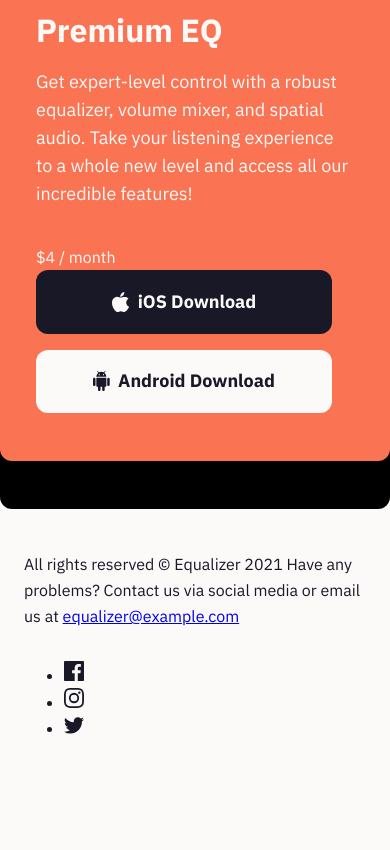
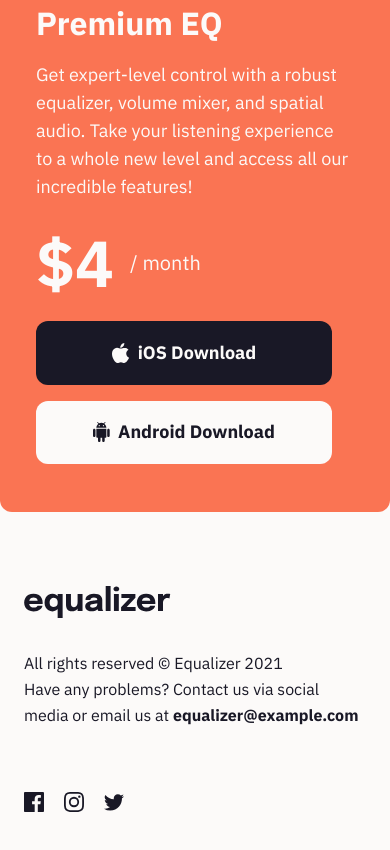
Before and after one commit to aldhairescobar/Equalizer-landing-page, a plain HTML site: page index.html in a window 390 px wide. Shown: the part 1024-1874 px from the top of the page. Before the commit the page ends 1781 px from the top, so only its background shows below. Drawn offline with Linux system fonts and the light colour scheme.

Commit message:
mobile done

```diff
--- a/index.html
+++ b/index.html
@@ -29,7 +29,9 @@
       <div class="info-card">
         <h2 class="info-card-title">Premium EQ</h2>
         <p class="info-card-description">Get expert-level control with a robust equalizer, volume mixer, and spatial audio. Take your listening experience to a whole new level and access all our incredible features!</p>
-        <span class="info-card-pricing">$4 / month</span>
+        <div class="info-card-pricing">
+          <span class="info-price">$4</span> / month
+        </div>
         <a class="btn btn-primary" href="#">
           <svg class="apple-icon" width="18" height="20" xmlns="http://www.w3.org/2000/svg"><path d="M12.683 4.681c1.359 0 2.798.745 3.821 2.029-3.356 1.851-2.812 6.674.58 7.965-.467 1.04-.69 1.504-1.292 2.425-.839 1.285-2.02 2.886-3.486 2.897-1.302.014-1.637-.852-3.403-.842-1.766.009-2.134.857-3.437.845C4 19.987 2.88 18.542 2.042 17.257-.302 13.667-.549 9.45.897 7.207c1.029-1.592 2.651-2.523 4.175-2.523 1.551 0 2.527.856 3.812.856 1.247 0 2.005-.859 3.8-.859ZM12.291 0c.178 1.215-.315 2.405-.968 3.246-.697.904-1.901 1.603-3.066 1.566-.213-1.163.332-2.36.995-3.167C9.978.756 11.224.074 12.291 0Z" fill="#FCFAF9"/></svg>
           iOS Download
@@ -43,22 +45,22 @@
 
     <footer class="footer main-grid">
       <div class="footer-main">
-        <img src="" alt="" class="footer-logo">
-        <p class="footer-text">All rights reserved © Equalizer 2021 Have any problems? Contact us via social media or email us at <a href="mailto:equalizer@example.com" target="_blank">equalizer@example.com</a></p>
+        <img src="./assets/logo.svg" alt="" class="footer-logo">
+        <p class="footer-text">All rights reserved © Equalizer 2021<br> Have any problems? Contact us via social media or email us at <a class="footer-email" href="mailto:equalizer@example.com" target="_blank">equalizer@example.com</a></p>
       </div>
       <ul class="social-list">
         <li class="social-item">
           <a href="#" class="social-link">
-            <img src="./assets/icon-facebook.svg" alt="">
+            <img class="social-icon" src="./assets/icon-facebook.svg" alt="">
           </a>
         </li>
         <li class="social-item">
           <a href="#" class="social-link">
-            <img src="./assets/icon-instagram.svg" alt="">
+            <img class="social-icon" src="./assets/icon-instagram.svg" alt="">
           </a>
         </li><li class="social-item">
           <a href="#" class="social-link">
-            <img src="./assets/icon-twitter.svg" alt="">
+            <img class="social-icon" src="./assets/icon-twitter.svg" alt="">
           </a>
         </li>
       </ul>
--- a/styles/styles.css
+++ b/styles/styles.css
@@ -16,6 +16,11 @@ body {
 
 img {
     max-width: 100%;
+}
+
+.logo,
+.footer-logo {
+    display: block;
 }
 
 /* ==================
@@ -48,6 +53,28 @@ h2 {
     font-size: 1.125rem;
     line-height: 1.75rem;
     margin-bottom: 2.25rem;
+}
+
+.info-card-pricing {
+    font-size: 1.25rem;
+    line-height: 1.375rem;
+}
+
+.info-price {
+    font-size: 4.06rem;
+    line-height: 3.25rem;
+    font-weight: 700;
+    margin-right: 16px;
+}
+
+.footer-text {
+    margin: 0;
+}
+
+.footer-email {
+    font-weight: 700;
+    color: #191826;
+    text-decoration: none;
 }
 
 /* buttons */
@@ -118,12 +145,14 @@ h2 {
 }
 
 .info {
+    display: inline-block;
     border-radius: 12px;
     background-image: url(../assets/bg-pattern-2.svg);
     background-size: 280px;
     background-repeat: no-repeat;
     background-position: top;
     background-color: black;
+    height: 600px;
 }
 
 .illustration-app {
@@ -140,3 +169,47 @@ h2 {
     padding: 3rem 2.25rem;
     transform: translateY(-3rem);
 }
+
+.info-card-pricing {
+    display: flex;
+    justify-content: flex-start;
+    align-items: center;
+    margin-bottom: 2rem;
+}
+
+/* == Footer == */
+
+.footer {
+    margin-top: 5.5rem;
+    margin-bottom: 5rem;
+}
+
+.footer-main {
+    margin-bottom: 4rem;
+}
+
+.footer-logo {
+    margin-bottom: 2rem;
+}
+
+.social-list {
+    display: flex;
+    list-style-type: none;
+    padding: 0;
+    margin: 0;
+    align-items: center;
+    max-width: 100px;
+    justify-content: space-between;
+}
+
+.social-item {
+
+}
+
+.social-link {
+
+}
+
+.social-icon {
+    display: block;
+}
```
